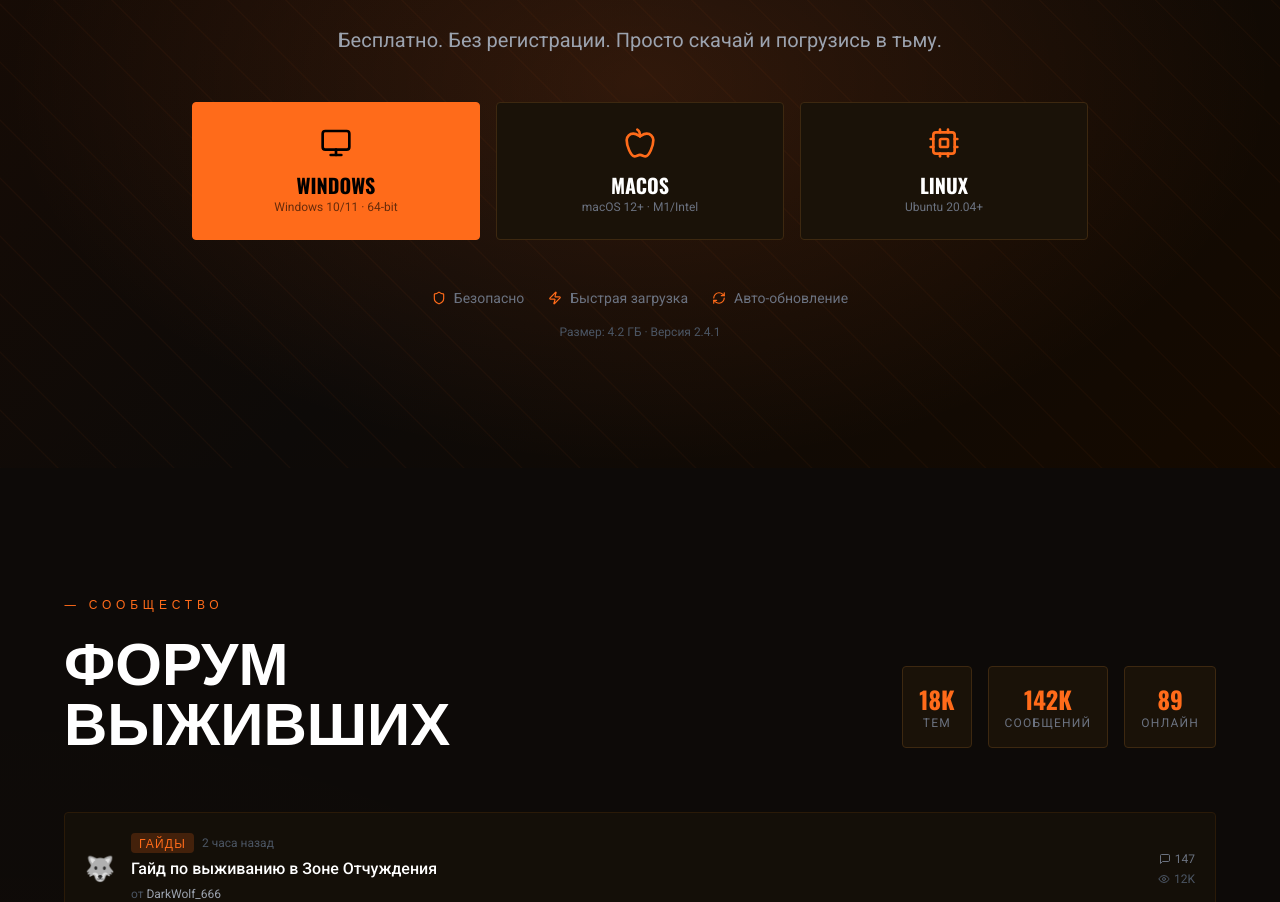
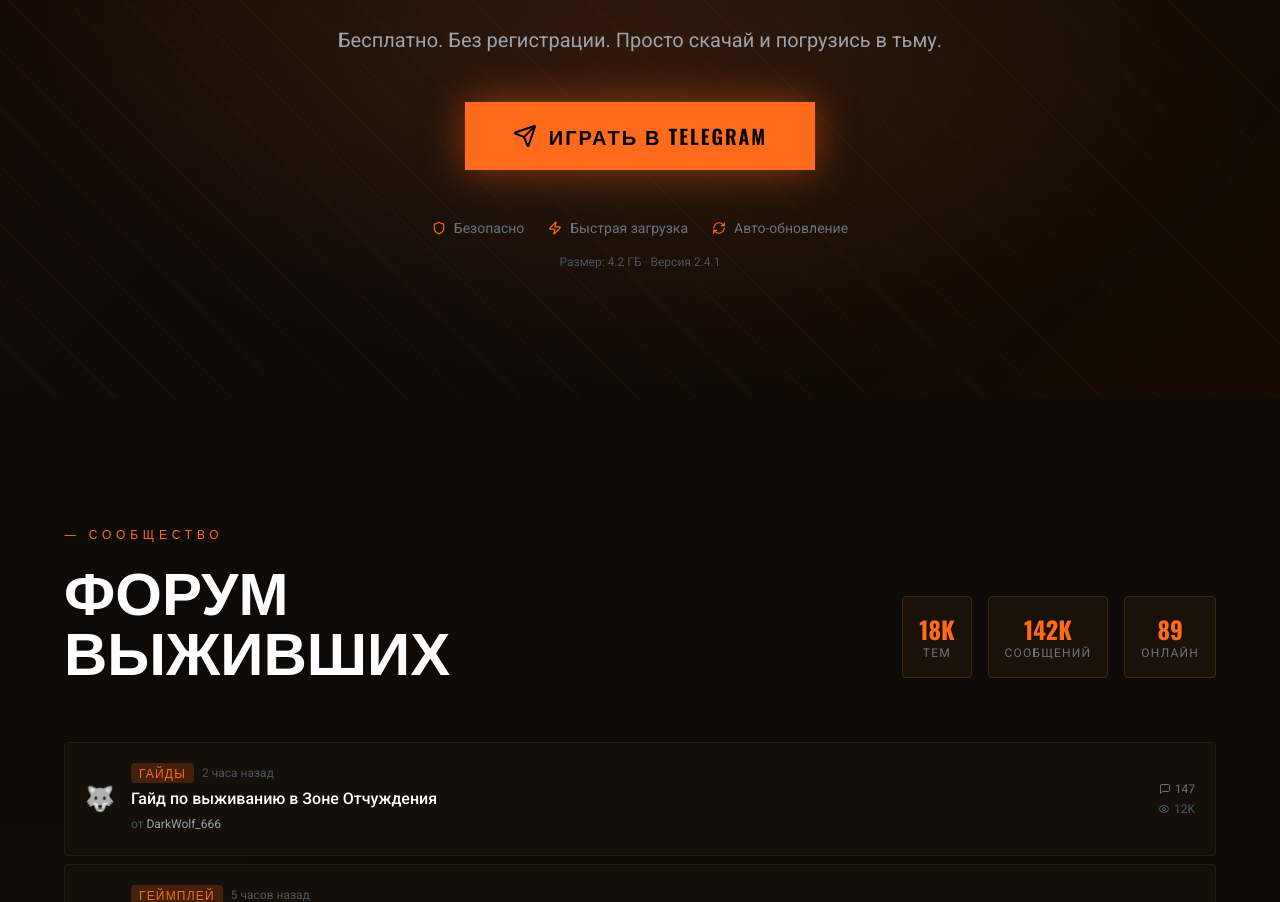
Before and after one commit to pr-poehali-dev/dark-russia-website, a React (Vite) app: page / in a window 1280 px wide. Shown: the part 2106-3008 px from the top of the page. Built offline with nearby package versions, Linux system fonts and the light colour scheme.

Commit message:
feat: remove cross-platform downloads

```diff
--- a/src/pages/Index.tsx
+++ b/src/pages/Index.tsx
@@ -308,27 +308,17 @@ export default function Index() {
             Бесплатно. Без регистрации. Просто скачай и погрузись в тьму.
           </p>
 
-          <div className="grid sm:grid-cols-3 gap-4 mb-12">
-            {[
-              { icon: "Monitor", label: "Windows", sub: "Windows 10/11 · 64-bit", primary: true },
-              { icon: "Apple", label: "macOS", sub: "macOS 12+ · M1/Intel", primary: false },
-              { icon: "Cpu", label: "Linux", sub: "Ubuntu 20.04+", primary: false },
-            ].map((p) => (
-              <button
-                key={p.label}
-                className="flex flex-col items-center gap-3 p-6 border rounded-sm transition-all duration-300 hover:scale-105 hover:border-[#FF6B1A]"
-                style={{
-                  background: p.primary ? "#FF6B1A" : "#1a1208",
-                  borderColor: p.primary ? "#FF6B1A" : "#3d2810",
-                }}
-              >
-                <Icon name={p.icon} fallback="Download" size={32} className={p.primary ? "text-black" : "text-[#FF6B1A]"} />
-                <div>
-                  <div className="font-bold text-xl uppercase" style={{ fontFamily: "'Oswald', sans-serif", color: p.primary ? "#000" : "#fff" }}>{p.label}</div>
-                  <div className="text-xs" style={{ color: p.primary ? "rgba(0,0,0,0.6)" : "#6b7280" }}>{p.sub}</div>
-                </div>
-              </button>
-            ))}
+          <div className="flex justify-center mb-12">
+            <a
+              href="https://t.me/Vv54VvV"
+              target="_blank"
+              rel="noopener noreferrer"
+              className="flex items-center gap-3 text-xl tracking-widest px-12 py-5 uppercase font-semibold transition-all duration-300 hover:scale-105"
+              style={{ background: "#FF6B1A", color: "#000", fontFamily: "'Oswald', sans-serif", boxShadow: "0 0 40px rgba(255,107,26,0.5)" }}
+            >
+              <Icon name="Send" size={24} />
+              Играть в Telegram
+            </a>
           </div>
 
           <div className="flex flex-col items-center gap-2">
```
